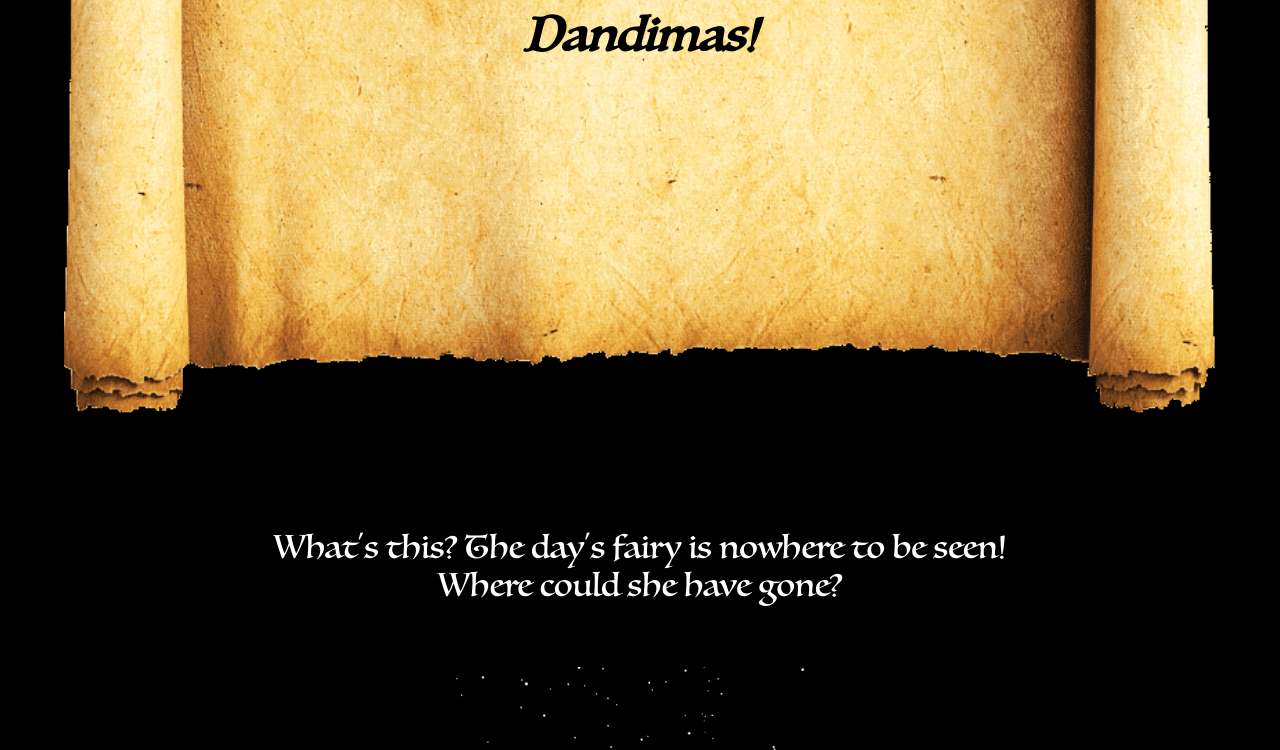
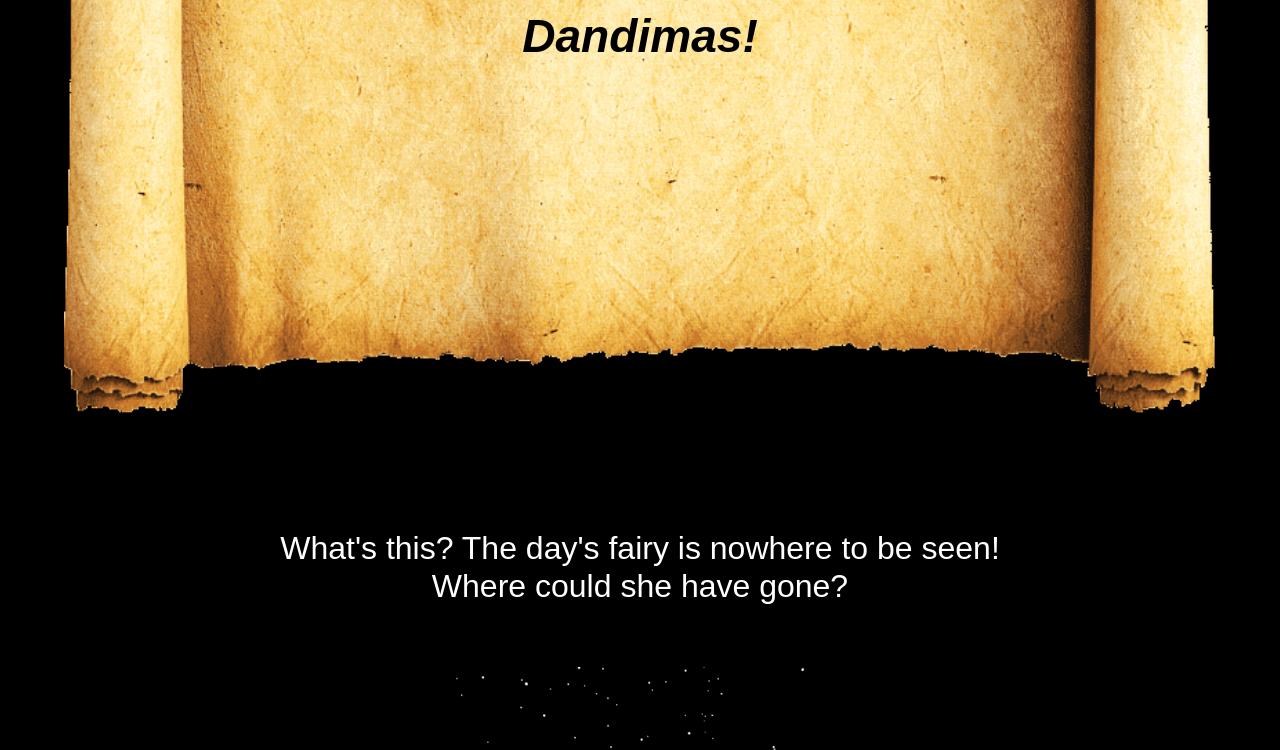
Before and after one commit to daniel-jh-mcb/dandimas-test, a plain HTML site: page index.html in a window 1280 px wide. Shown: the part 357-1107 px from the top of the page. Drawn offline with Linux system fonts and the light colour scheme.

Commit message:
testing font size with normal font

```diff
--- a/styles.css
+++ b/styles.css
@@ -1,9 +1,9 @@
 /* Place your CSS styles in this file */
 @font-face{
-    font-family: 'Luminari';
+    font-family: "Luminari-Regular";
     font-style: normal;
-    font-weight: normal;
-    src: url('Luminari-Regular.woff') format('woff');
+    font-weight: bold;
+    src: url('fonts/Luminari-Regular.woff') format('woff');
 }
 
 html {
@@ -26,7 +26,7 @@ body {
     background-size:contain;
     background-repeat: no-repeat;
     text-align: center;
-    font-family: "Luminari";
+    font-family: "Arial";
     font-weight: normal;
     font-size: 1.8vw;
     padding-top: 9vw;
```
Also changed, not shown: fonts/Luminari-Regular.woff (renamed from Luminari-Regular.woff), 1 other file.
